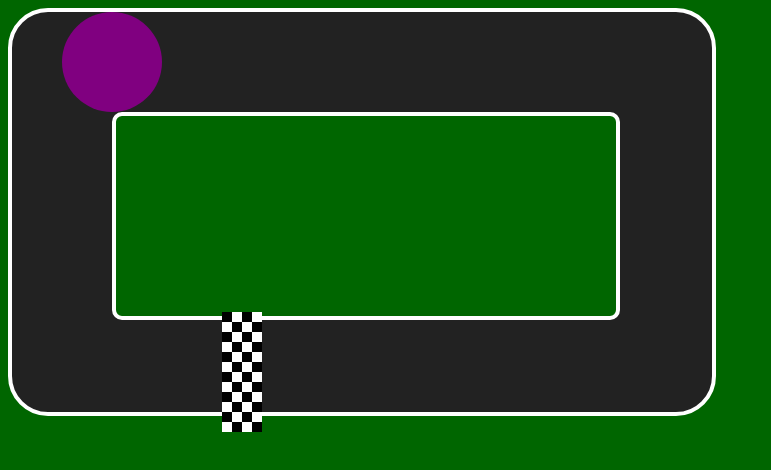
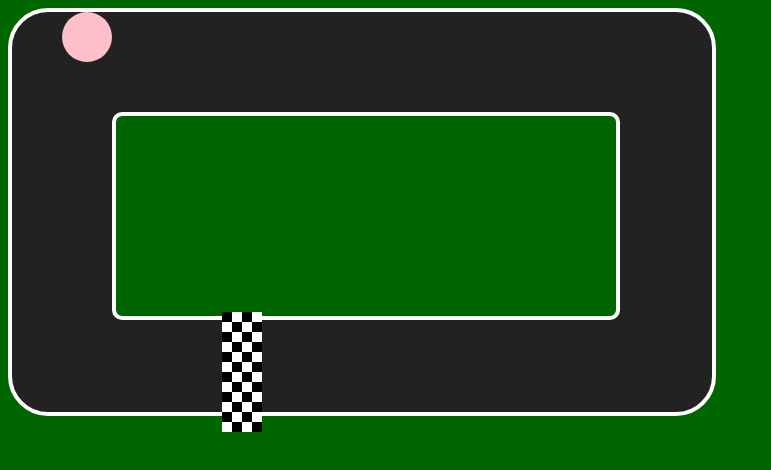
Before and after one commit to kate1lorinlikesjack1/2020cs8tri3, a plain HTML site: page thebigrace/index.html in a window 1280 px wide. Shown: the whole page, without its empty margins (0-771 px from the left). Drawn offline with nearby package versions, Linux system fonts and the light colour scheme.

Commit message:
worked on making the car move down and made the car smaller

```diff
--- a/thebigrace/track.css
+++ b/thebigrace/track.css
@@ -46,14 +46,14 @@ body{
 }
 
 .car{
-    width: 100px;
-    height: 100px;
+    width: 50px;
+    height: 50px;
     border-radius: 50%;
     position: absolute;
 }
 
 #car1{
-    background-color: purple;
+    background-color: pink;
     left: 100px;
     top: 300px;
 }
--- a/thebigrace/track.js
+++ b/thebigrace/track.js
@@ -13,4 +13,5 @@ function startRace(){
     TweenMax.to("#car1",2,{x:520,ease:Sine.easeOut});
     TweenMax.to("#car1",1.5,{x:500, y:-320,delay:1.7, ease:Sine.easeOut});
     TweenMax.to("#car1",2,{x:-50, y:-300,delay:3, ease:Sine.easeOut});
+    TweenMax.to("car1",2,{y:-50, delay:3, ease:Sine.ease0ut});
 }
```
